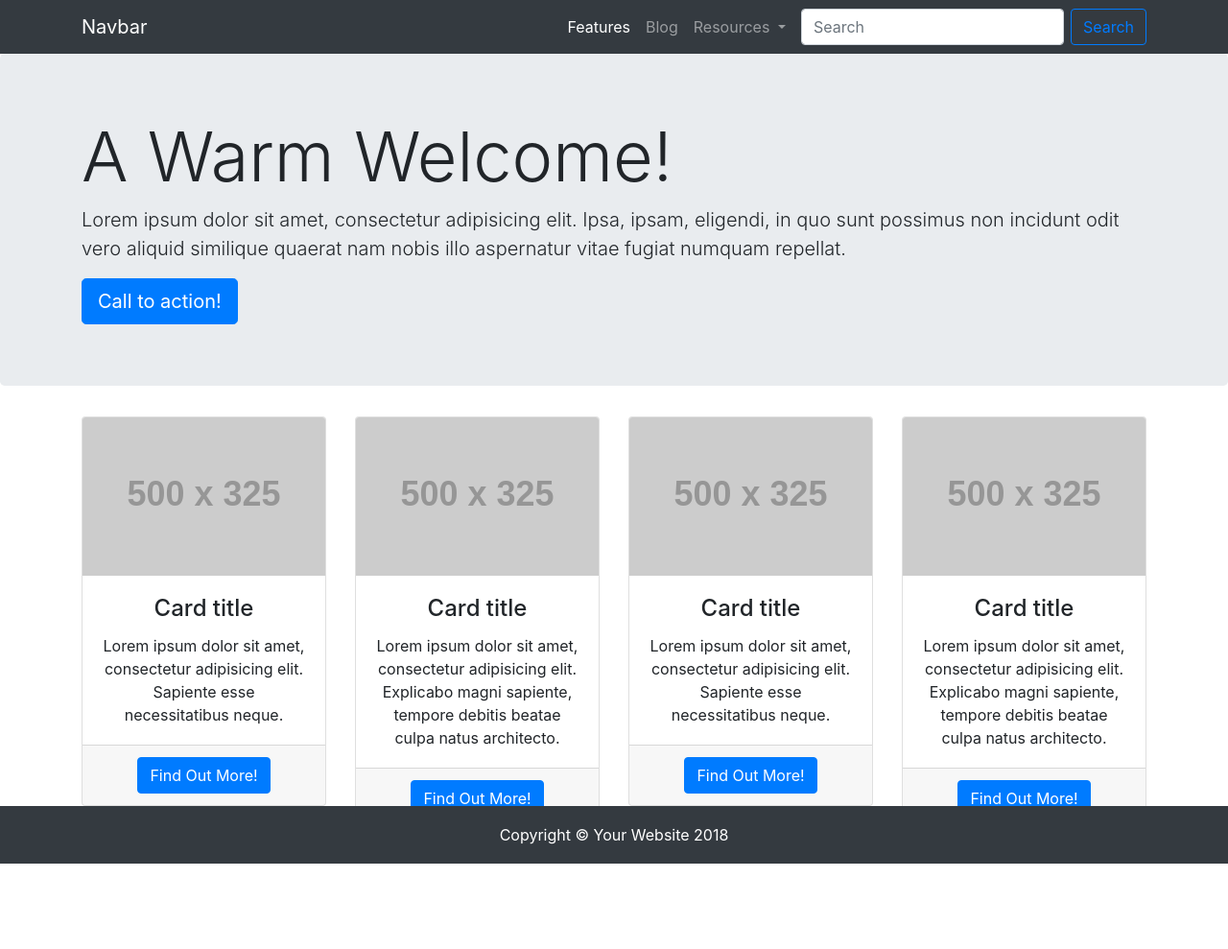
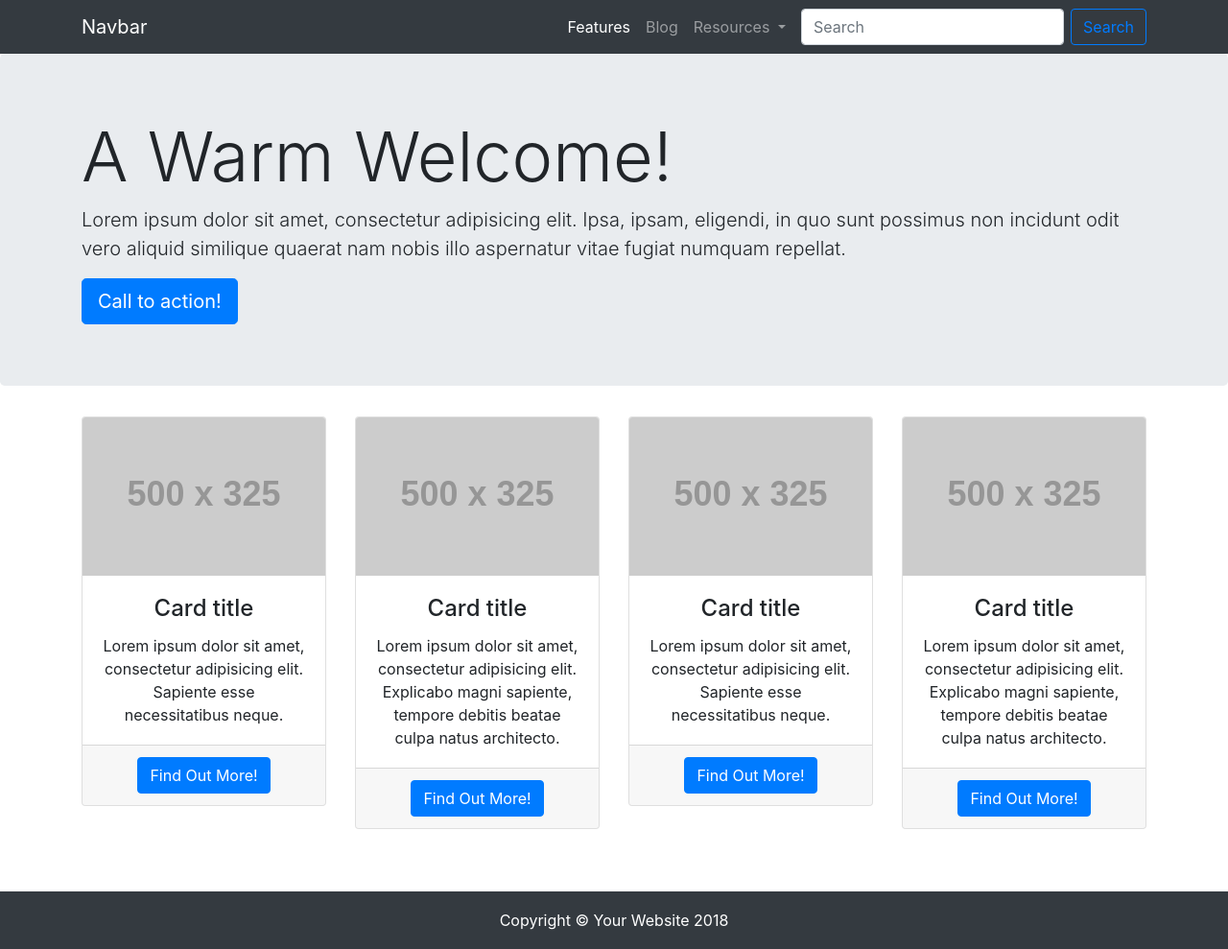
Before and after one commit to jjmcsorley/bootstrap-jekyll, a Jekyll site: the page built from pages/features.html, in a window 1280 px wide. Shown: the whole page at 96% size. Built offline with Jekyll 4.4.1, drawn with Linux system fonts in a browser that asks for light colours; before the commit the page ends 900 px from its top, so only the background shows below that.

Commit message:
fix body padding issue

```diff
--- a/css/style.scss
+++ b/css/style.scss
@@ -11,7 +11,7 @@ html {
   min-height: 100%;
 }
 body {
-  margin-bottom: 60px;
+  margin-bottom: 100px !important;
 }
 .footer {
   position: absolute;
```
Also changed, not shown: index.html (+5 -2 lines), README.md, 2 other files.
